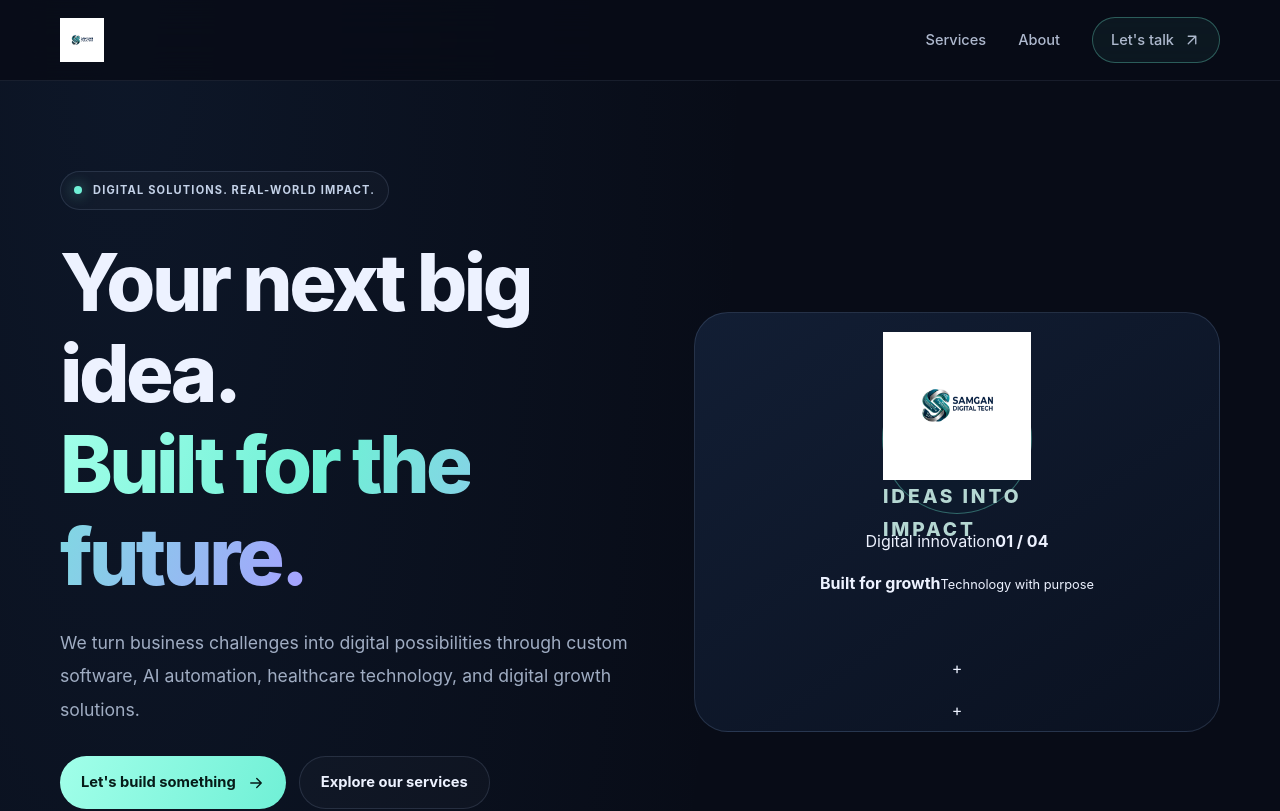
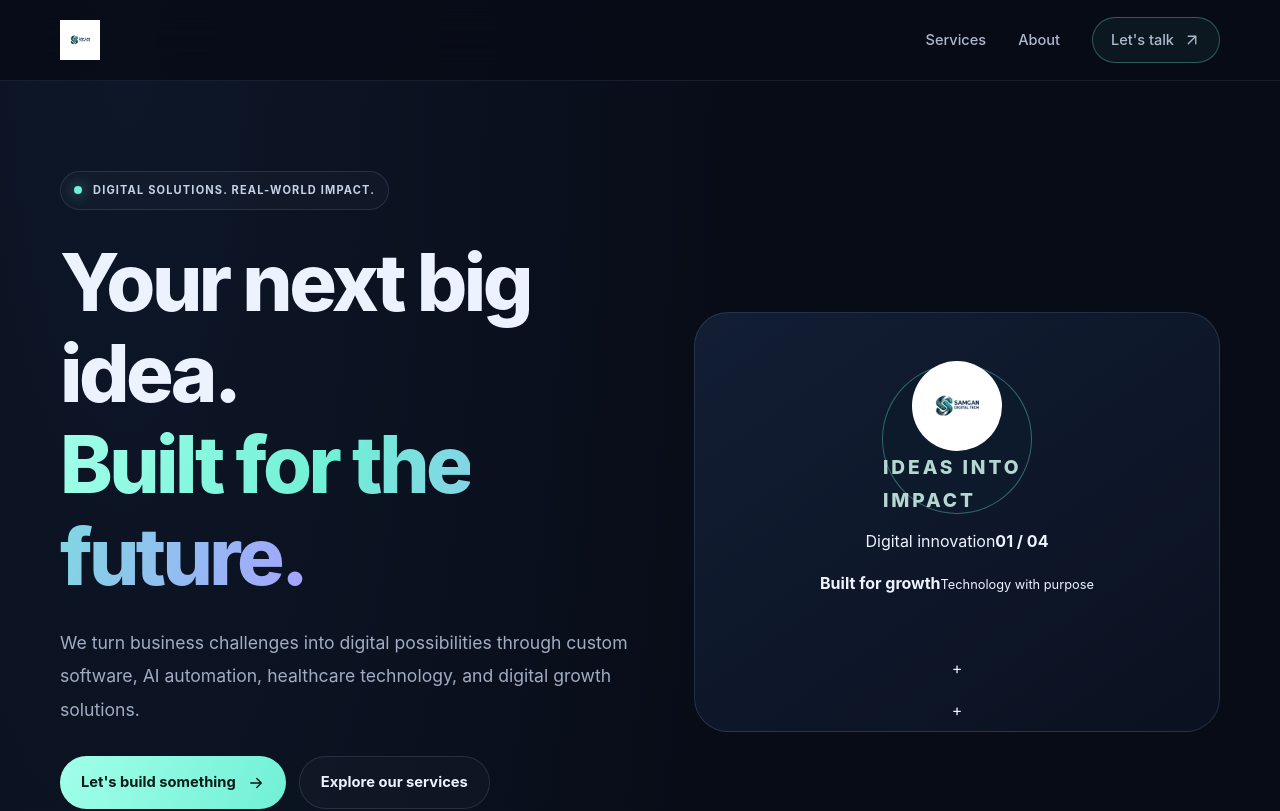
Before and after one commit to onchetan-cell/my-company-website, a React (Vite) app: page / in a window 1280 px wide. Shown: the top 811 px of the page. Built offline with nearby package versions, Linux system fonts and the light colour scheme.

Commit message:
Update index.css

```diff
--- a/src/index.css
+++ b/src/index.css
@@ -89,23 +89,17 @@ p { color: var(--muted); }
 
 /* Brand & Header */
 /* Brand and logo */
-.brand {
-  display: inline-flex;
-  align-items: center;
-  gap: 12px;
-  flex-shrink: 0;
-  min-width: 0;
-}
-
 .brand-logo {
-  height: 44px;
+  height: 40px;
   width: auto;
-  max-width: 200px;
+  max-width: 160px;
   object-fit: contain;
 }
 
 .brand-copy {
-  display: none; /* Hides duplicate text since your logo image already has the text */
+  display: flex;
+  flex-direction: column;
+  line-height: 1.2;
 }
 
 .brand-copy strong {
@@ -116,13 +110,20 @@ p { color: var(--muted); }
 }
 
 .brand-copy small {
-  margin-top: 5px;
+  margin-top: 2px;
   color: var(--mint);
   font-size: 0.62rem;
   font-weight: 700;
   letter-spacing: 0.2em;
 }
 
+/* Style for logo image inside hero round orb */
+.core-logo-img {
+  width: 90px;
+  height: 90px;
+  object-fit: contain;
+  border-radius: 50%;
+}
 .site-header {
   position: sticky;
   top: 0;
```
